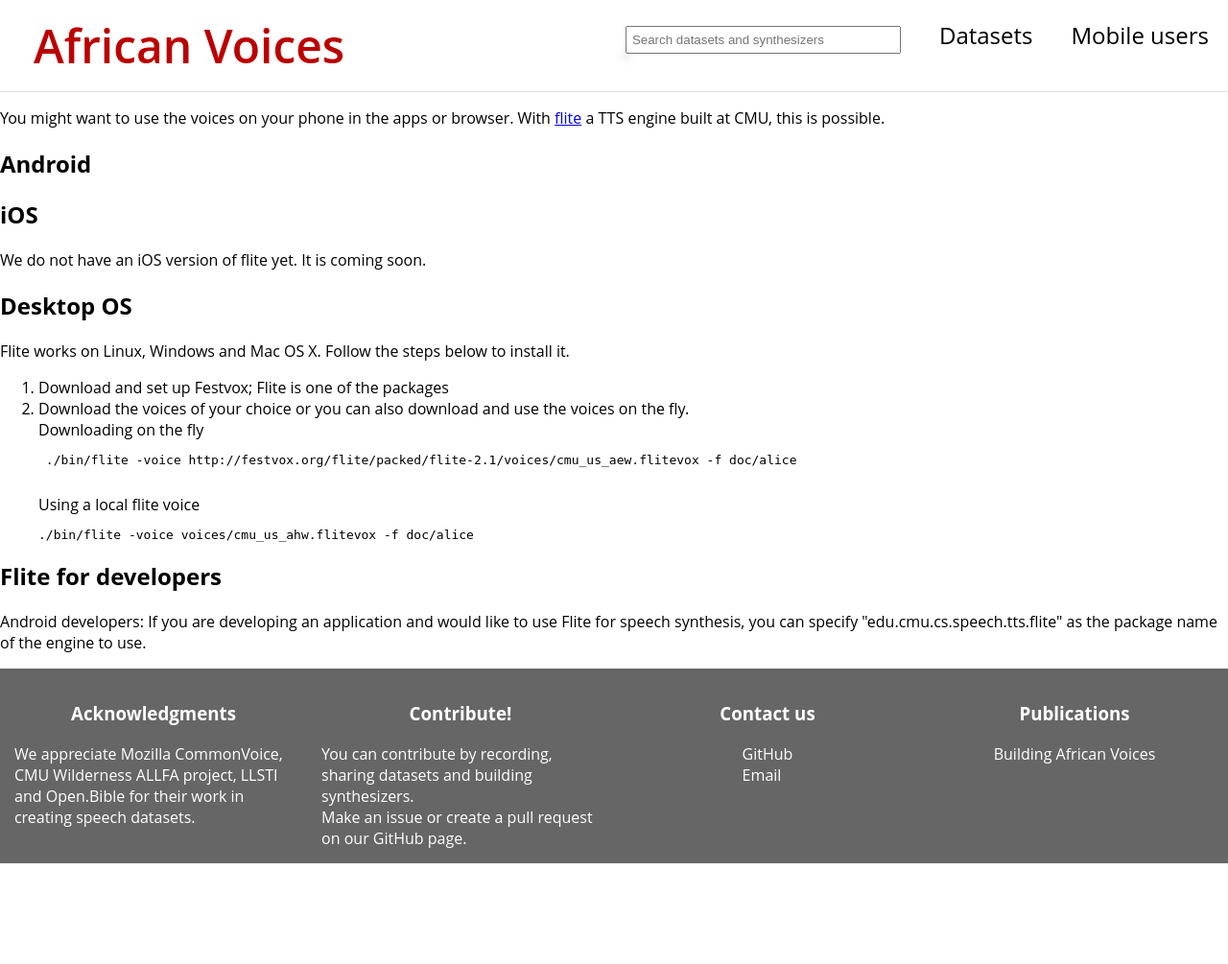
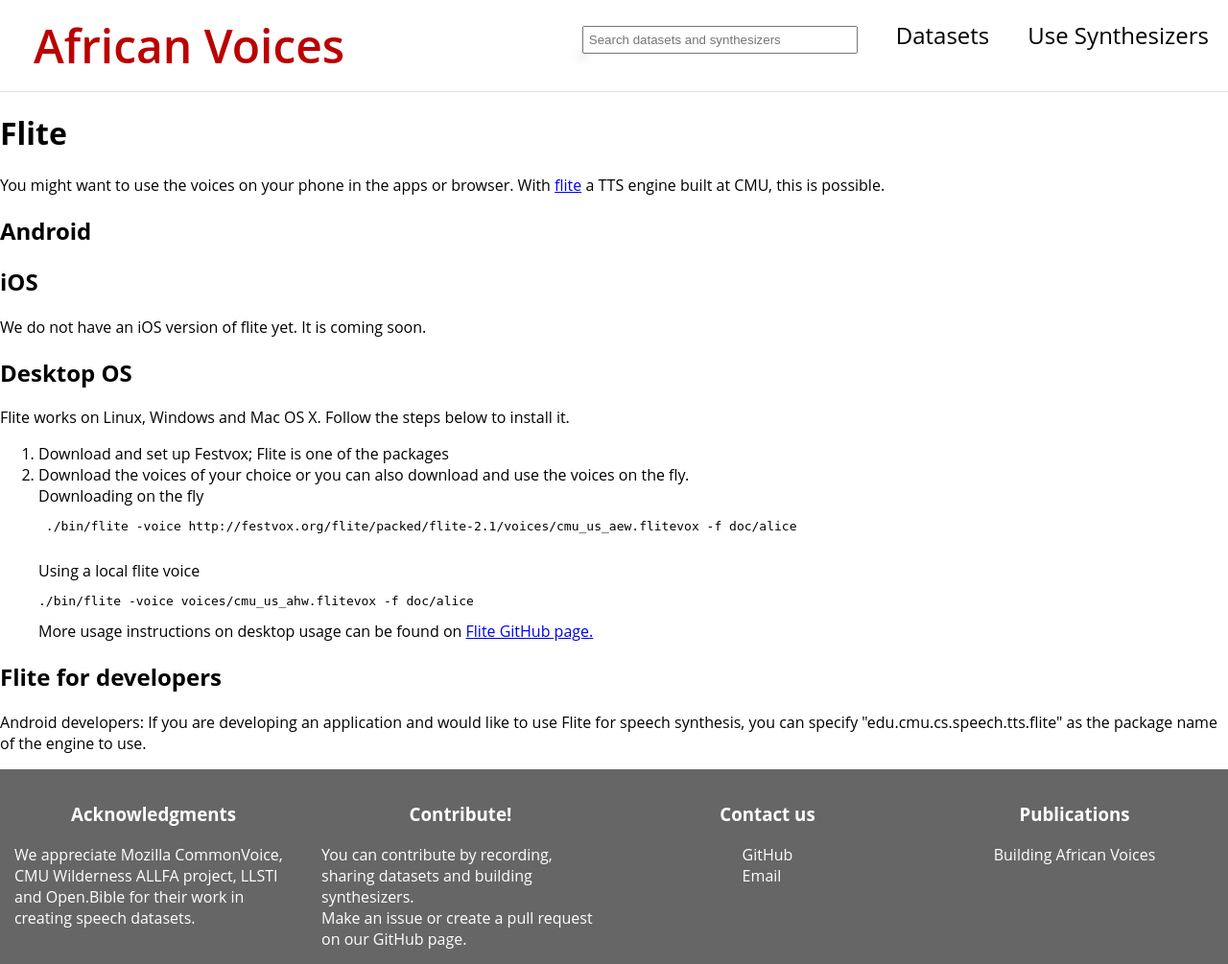
Before and after one commit to Pogayo/african-voices-web, a Django app: page /flite in a window 1280 px wide. Shown: the whole page at 96% size. Before the commit the page ends 900 px from the top, so only its background shows below. Run offline with Django 4.2, Linux system fonts and the light colour scheme; data comes from the database, SQL or seed files in the repository.

Commit message:
updated flite usage

```diff
--- a/app/templates/app/base_generic.html
+++ b/app/templates/app/base_generic.html
@@ -37,7 +37,7 @@
                 Datasets
             </a>
             <a href="{% url 'flite' %}" class="nav-link">
-                Mobile users
+                Use Synthesizers
             </a>
         </div>
     </div>
--- a/app/templates/app/flite.html
+++ b/app/templates/app/flite.html
@@ -2,6 +2,7 @@
 {% load static %}
 {% block title %}<title>Flite</title>{% endblock %}
 {% block content %}
+    <h1>Flite</h1>
     <p> You might want to use the voices on your phone in the apps or browser. With <a href="#">flite</a> a TTS engine
         built at CMU, this is possible.</p>
 
@@ -19,6 +20,8 @@
       </code></pre>
             Using a local flite voice
             <pre><code>./bin/flite -voice voices/cmu_us_ahw.flitevox -f doc/alice </code></pre>
+
+            More usage instructions on desktop usage can be found on <a href="https://github.com/festvox/flite#usage">Flite GitHub page.</a>
         </li>
     </ol>
 
```
